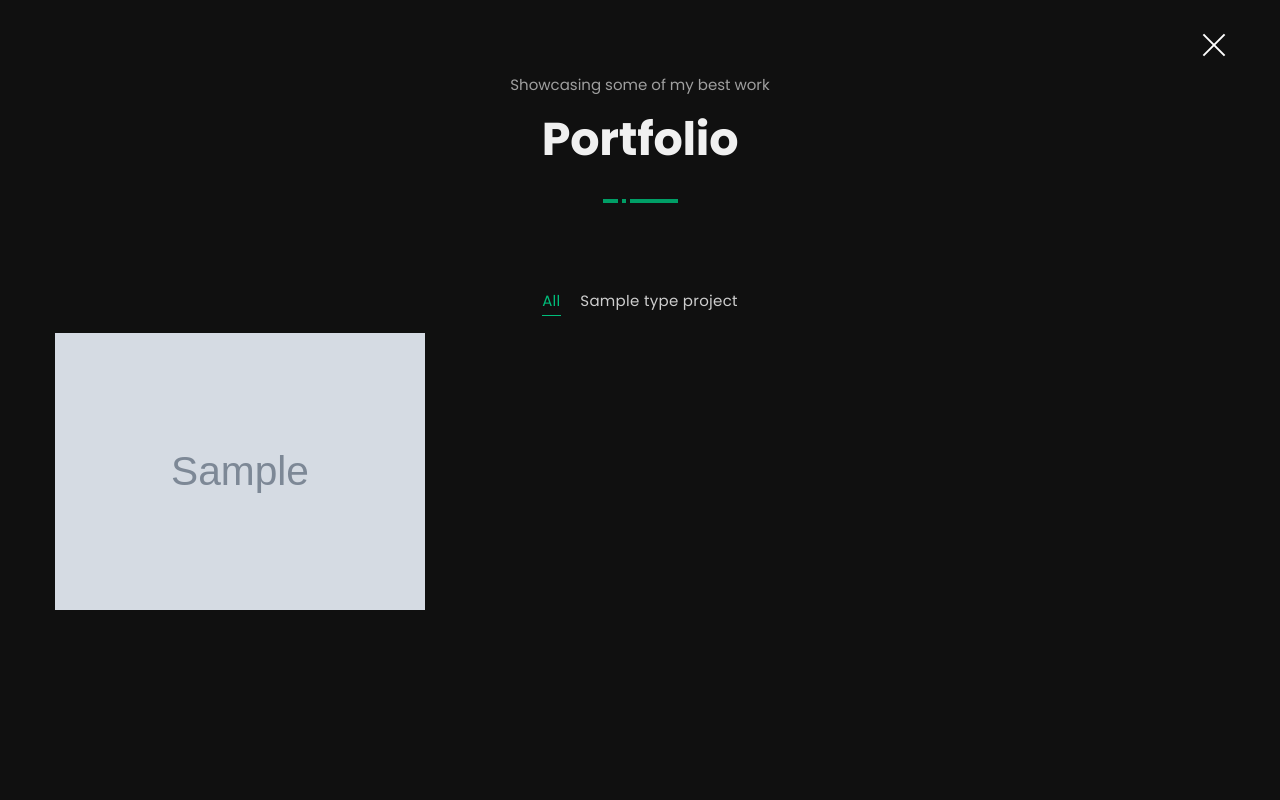
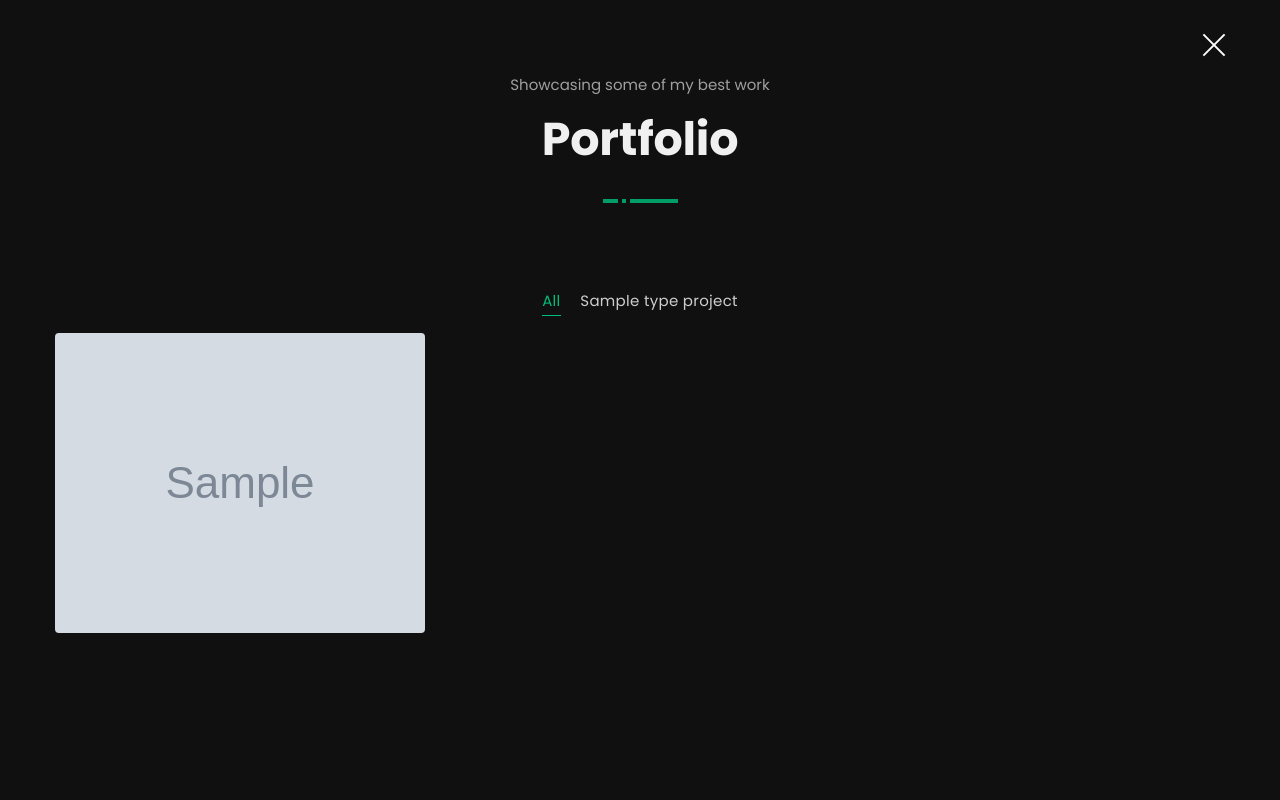
Before and after one commit to jquinterom/portfolio, a Django app: template portfolio/apps/core/templates/core/base.html in a window 1280 px wide, after a click on "Portfolio". Run offline with Django 3.2, Linux system fonts and the light colour scheme; the template is opened without the code that fills it: most values are stand-ins (such as "Sample title", 1, 10 or a date in 2020); grey boxes marked "Sample" are stand-in pictures; some libraries are stand-ins or nearby versions.

Commit message:
Se agrega estilo para que todas las imagenes carguen al mismo tamaño

```diff
--- a/portfolio/apps/core/static/core/css/custom.css
+++ b/portfolio/apps/core/static/core/css/custom.css
@@ -8,3 +8,9 @@
  */
 
 /*----------- ADD YOUR CUSTOM CSS STYLES BELOW -----------*/
+
+.img_portfolio{
+    width: 300px;
+    height: 300px;
+    object-fit: cover
+}
--- a/portfolio/apps/portfolio_/templates/portfolio_/portfolio.html
+++ b/portfolio/apps/portfolio_/templates/portfolio_/portfolio.html
@@ -27,7 +27,6 @@
                                     <!-- list type portfolio-->
                                     <!-- validandar que no se duplique los tipos de proyectos -->
                                     {% for item in projects %}
-
                                         <li class="list-inline-item" data-filter=".{{ item.type_project.id }}">{{ item.type_project.title }}</li>
                                     {% endfor %}
                                 </ul>
@@ -39,7 +38,7 @@
                             {% for item in projects %}
                                 <div class="single-item col-6 col-lg-4 {{ item.type_project.id }}">
                                     <a class="portfolio-item" href="{{ item.image.url }}" data-lightbox>
-                                        <div class="portfolio-wrapper"><img class="img-fluid" alt="Item" src="{{ item.image.url }}">
+                                        <div class="portfolio-wrapper"><img class="img-fluid rounded mx-auto d-block img_portfolio" alt="Item" src="{{ item.image.url }}">
                                             <div class="item-content">
                                                 <h6 class="content-title">{{ item.title }}</h6><span class="content-more">{{ item.description }}</span>
                                             </div>
```
Lines whose indentation alone changed are shown as unchanged.
